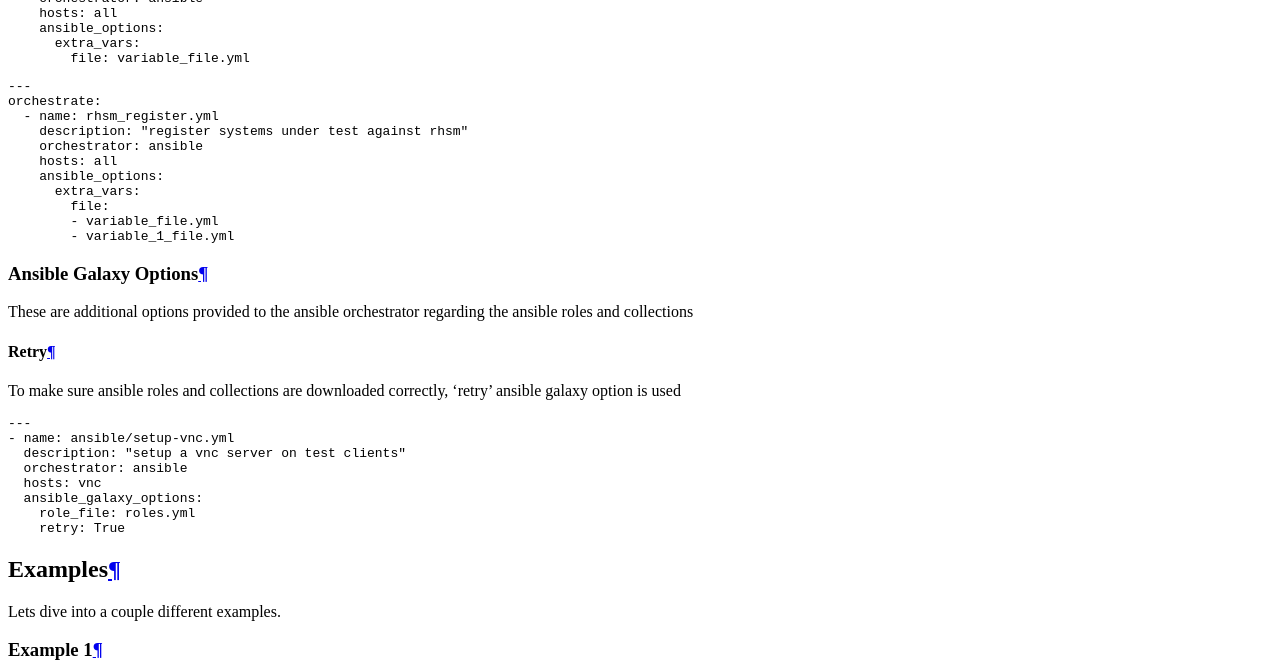
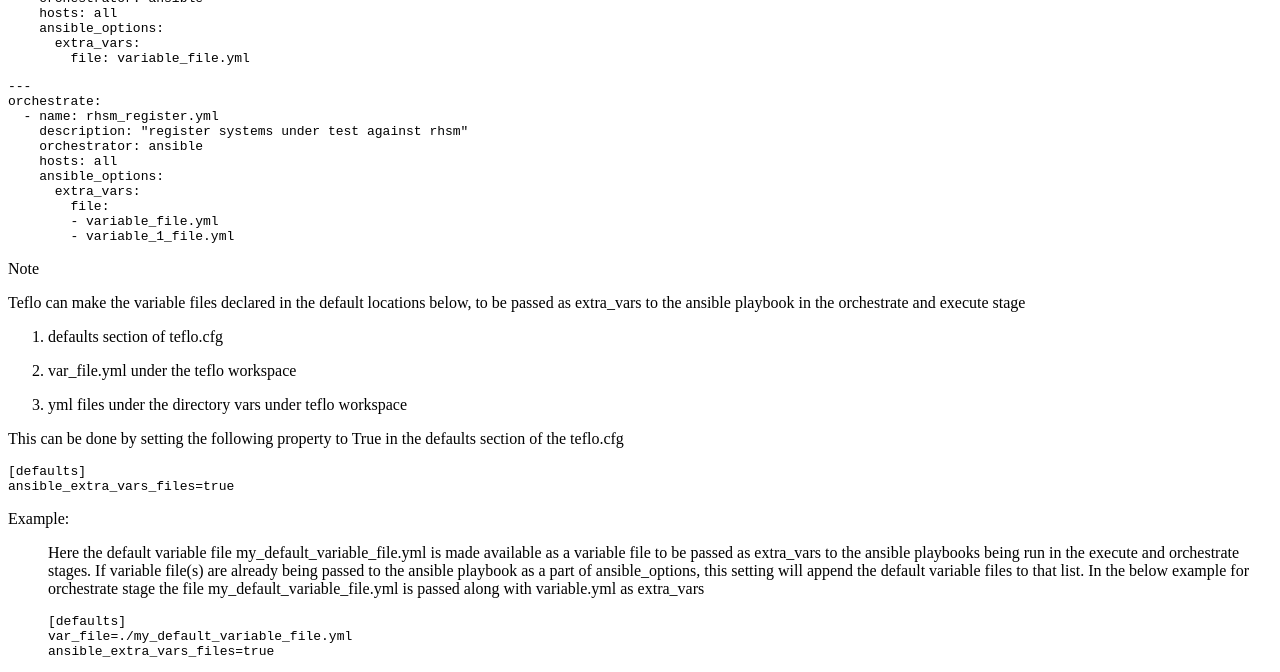
Before and after one commit to RedHatQE/teflo, a Sphinx documentation site: the page built from docs/users/definitions/orchestrate.rst, in a window 1280 px wide and 1400 px high, scrolled down 6732 px. Shown: the top 672 px of the window. Built offline with Sphinx 7.4.7 and the Read the Docs theme 2.0.0, drawn with Linux system fonts in a browser that asks for light colours; some of the changed text lies outside the part shown.

Commit message:
CCITCARBON-310 Add the var-file declared by user as an extra_vars in the ansible orchestrate and execute task

```diff
--- a/docs/users/definitions/execute.rst
+++ b/docs/users/definitions/execute.rst
@@ -327,6 +327,9 @@
     from where teflo is running. Which means the test playbook must be in
     the workspace.
 
+.. note::
+    extra_vars are set same as the orchestrate stage. Please refer :ref:`Extra Vars <extra_vars>`
+
 
 Data Substitution Required for Test Execution
 ---------------------------------------------
--- a/docs/users/definitions/orchestrate.rst
+++ b/docs/users/definitions/orchestrate.rst
@@ -413,6 +413,8 @@
           vault-password-file:
             - "./vaultpass"
 
+.. _extra_vars:
+
 Extra_vars
 ~~~~~~~~~~
 
@@ -464,6 +466,61 @@
             file:
             - variable_file.yml
             - variable_1_file.yml
+
+.. note::
+
+    Teflo can make the variable files declared in the default locations below, to be passed
+    as extra_vars to the ansible playbook in the orchestrate and execute stage
+
+    #. defaults section of teflo.cfg
+    #. var_file.yml under the teflo workspace
+    #. yml files under the directory vars under teflo workspace
+
+    This can be done by setting the following property to True in the defaults section of the teflo.cfg
+
+    .. code-block:: yaml
+
+        [defaults]
+        ansible_extra_vars_files=true
+
+    Example:
+        Here the default variable file my_default_variable_file.yml is made available as a variable file to
+        be passed as extra_vars to the ansible playbooks being run in the execute and orchestrate
+        stages.
+        If variable file(s) are already being passed to the ansible playbook as a part of ansible_options,
+        this setting will append the default variable files to that list. In the below example for orchestrate
+        stage the file my_default_variable_file.yml is passed along with variable.yml as extra_vars
+
+
+        .. code-block:: yaml
+
+            [defaults]
+            var_file=./my_default_variable_file.yml
+            ansible_extra_vars_files=true
+
+        .. code-block:: yaml
+
+
+            orchestrate:
+              - name: playbook_2
+                description: "run orchestrate step using file key as extra_vars"
+                orchestrator: ansible
+                hosts: localhost
+                ansible_playbook:
+                  name: ansible/var_test1.yml
+                ansible_options:
+                  extra_vars:
+                    file: variable.yml
+
+            execute:
+              - name: playbook_3
+                description: "run orchestrate step using file key as extra_vars"
+                executor: runner
+                hosts: localhost
+                playbook:
+                - name: ansible/template_host_test_playbook_tasks.yml
+
+
 
 
 Ansible Galaxy Options
```
Also changed, not shown: 3 other files.
